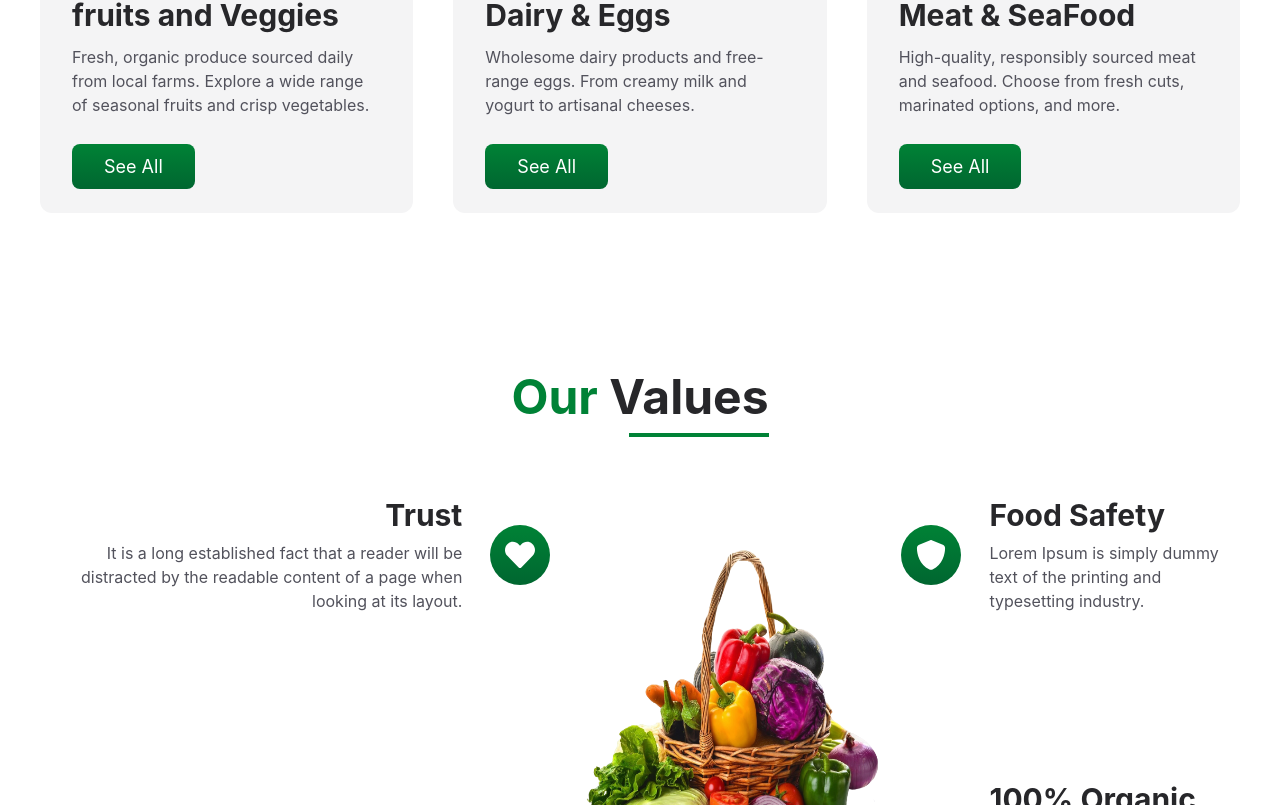
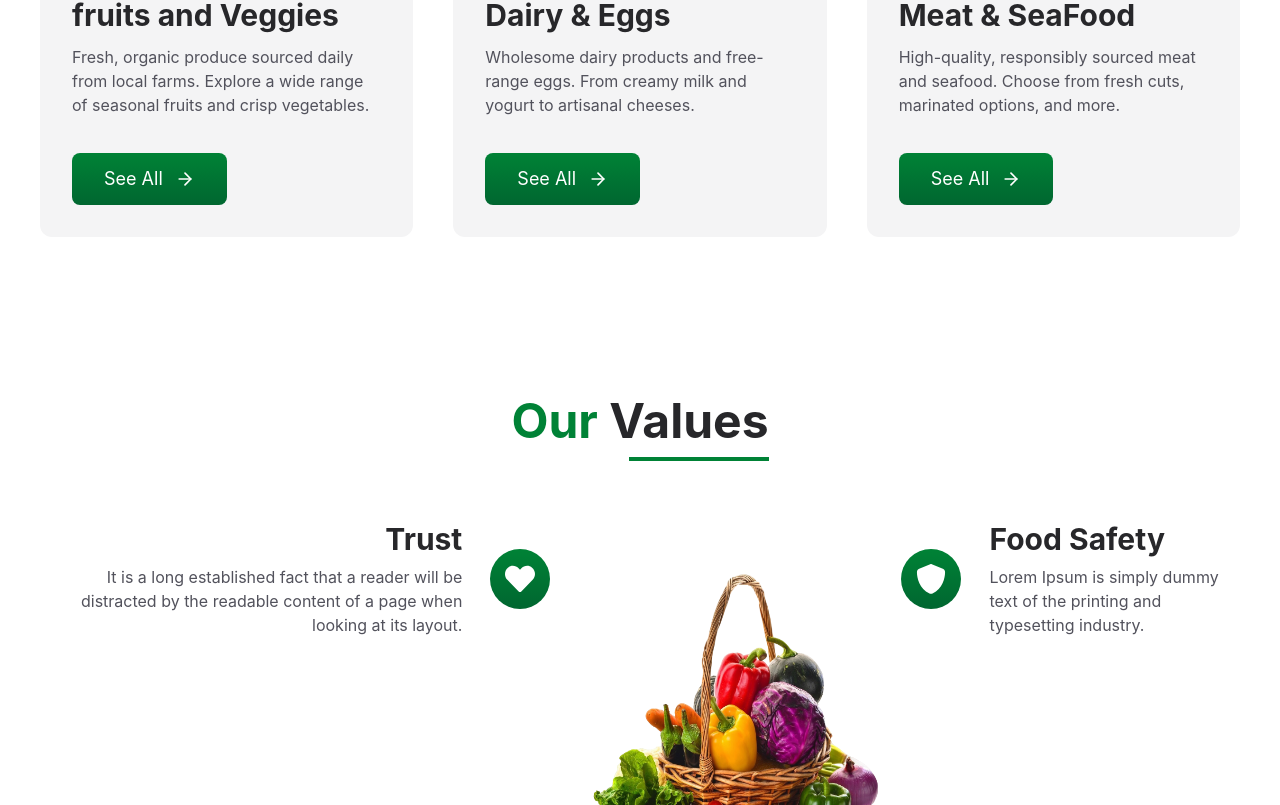
Before and after one commit to Nabeela-Kanwal/Grocery-store-react, a React (Vite) app: page / in a window 1280 px wide. Shown: the part 1275-2080 px from the top of the page. Built offline with nearby package versions, Linux system fonts and the light colour scheme.

Commit message:
included the icons

```diff
--- a/src/components/Category/Category.jsx
+++ b/src/components/Category/Category.jsx
@@ -3,6 +3,7 @@ import fruitsCat from "../../assets/fruits-and-veggies.png";
 import Dairyat from "../../assets/dairy-and-eggs.png";
 import SeaFoodCat from "../../assets/meat-and-seafood.png";
 import { Link } from "react-router-dom";
+import { FiArrowRight } from "react-icons/fi";
 
 const Category = () => {
   const renderCards = category.map((cards) => {
@@ -20,9 +21,10 @@ const Category = () => {
           <p className="text-zinc-600 mt-3 mb-9">{cards.description}</p>
           <Link
             to={cards.path}
-            className="bg-gradient-to-b from-green-700 to-green-800 px-8 py-3 text-white rounded-lg md:text-lg text-md hover:scale-105 hover:to-green-600 transition-all duration-300 cursor-pointer"
+            className="inline-flex items-center justify-center gap-3 bg-gradient-to-b from-green-700 to-green-800 px-8 py-3 text-white rounded-lg md:text-lg text-md hover:scale-105 hover:to-green-600 transition-all duration-300 cursor-pointer"
           >
-            See All
+            <span>See All</span>
+            <FiArrowRight className="text-xl" />
           </Link>
         </div>
       </div>
--- a/src/components/Products/Products.jsx
+++ b/src/components/Products/Products.jsx
@@ -3,6 +3,7 @@ import Heading from "../Heading/Heading";
 import ProductList from "../ProductList/ProductList";
 import Cards from "../Cards/Cards";
 import { Link } from "react-router-dom";
+import { FiArrowRight } from "react-icons/fi";
 
 const Products = () => {
   const categories = ["All", "Fruits", "Vegetables", "Dairy", "Sea Food"];
@@ -46,9 +47,10 @@ const Products = () => {
       <div className="flex justify-center">
         <Link
           to="/allproducts"
-          className="bg-gradient-to-b from-green-700 to-green-800 px-8 py-3 text-white rounded-lg md:text-lg text-md hover:scale-105 hover:to-green-600 transition-all duration-300 cursor-pointer"
+          className="inline-flex items-center justify-center gap-3 bg-gradient-to-b from-green-700 to-green-800 px-8 py-3 text-white rounded-lg md:text-lg text-md hover:scale-105 hover:to-green-600 transition-all duration-300 cursor-pointer"
         >
-          See All
+          <span>See All</span>
+          <FiArrowRight className="text-xl" />
         </Link>
       </div>
     </section>
```
